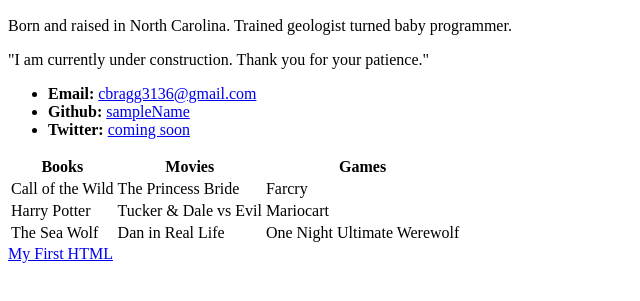
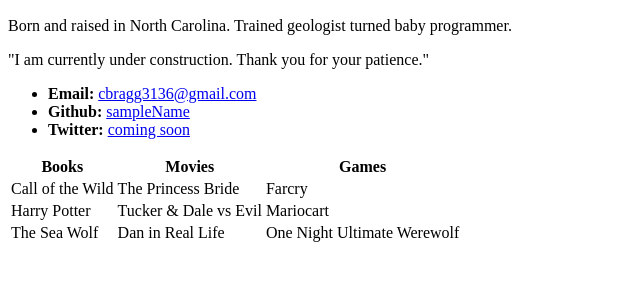
Before and after one commit to cbragg3136/cbragg3136.github.io, a plain HTML site: page index.html in a window 1280 px wide. Shown: the part 383-684 px from the top of the page, without its empty margins (0-640 px from the left). Drawn offline with Linux system fonts and the light colour scheme.

Commit message:
Update index.html

```diff
--- a/index.html
+++ b/index.html
@@ -42,8 +42,6 @@
     </tr>
   </table>
 
-  <!-- Bonus link to last class page -->
-  <a href="https://github.com/cbragg3136/uber-analysis2">My First HTML</a>
 </body>
 
 </html>
```
